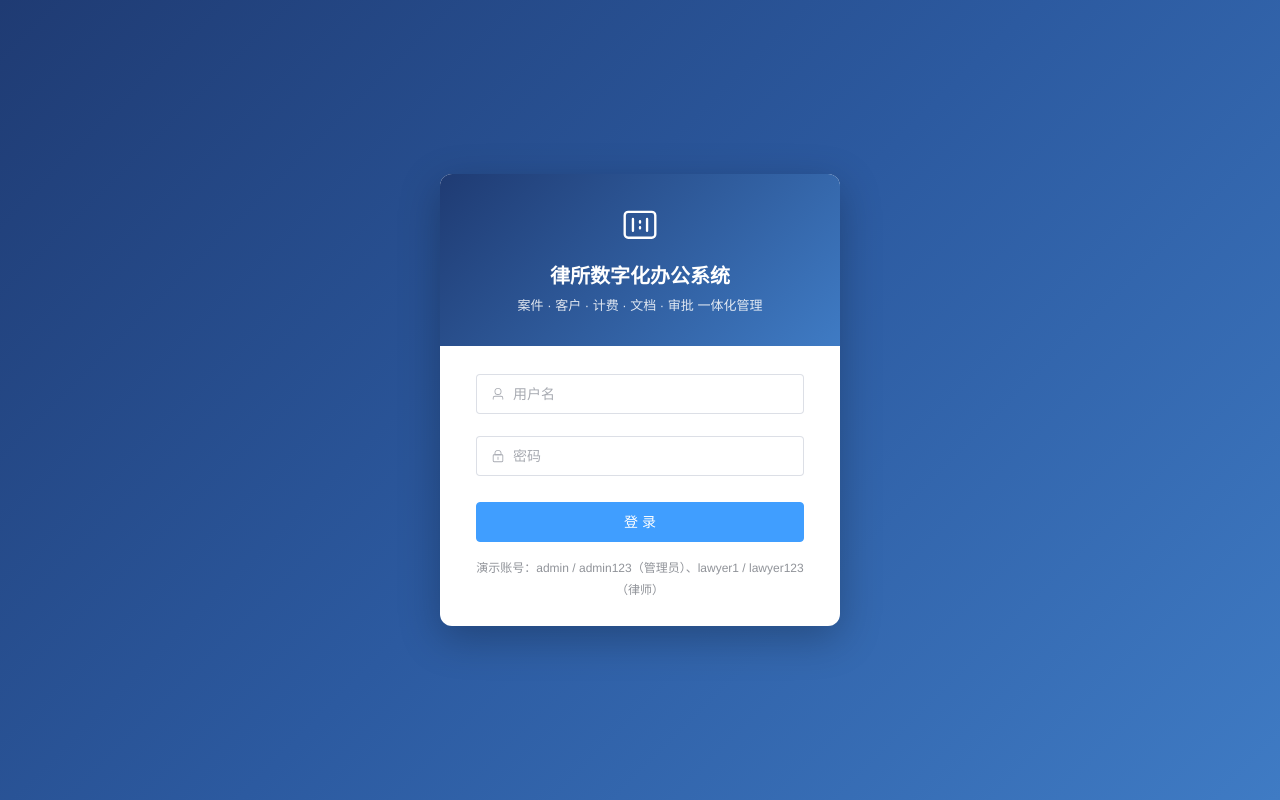
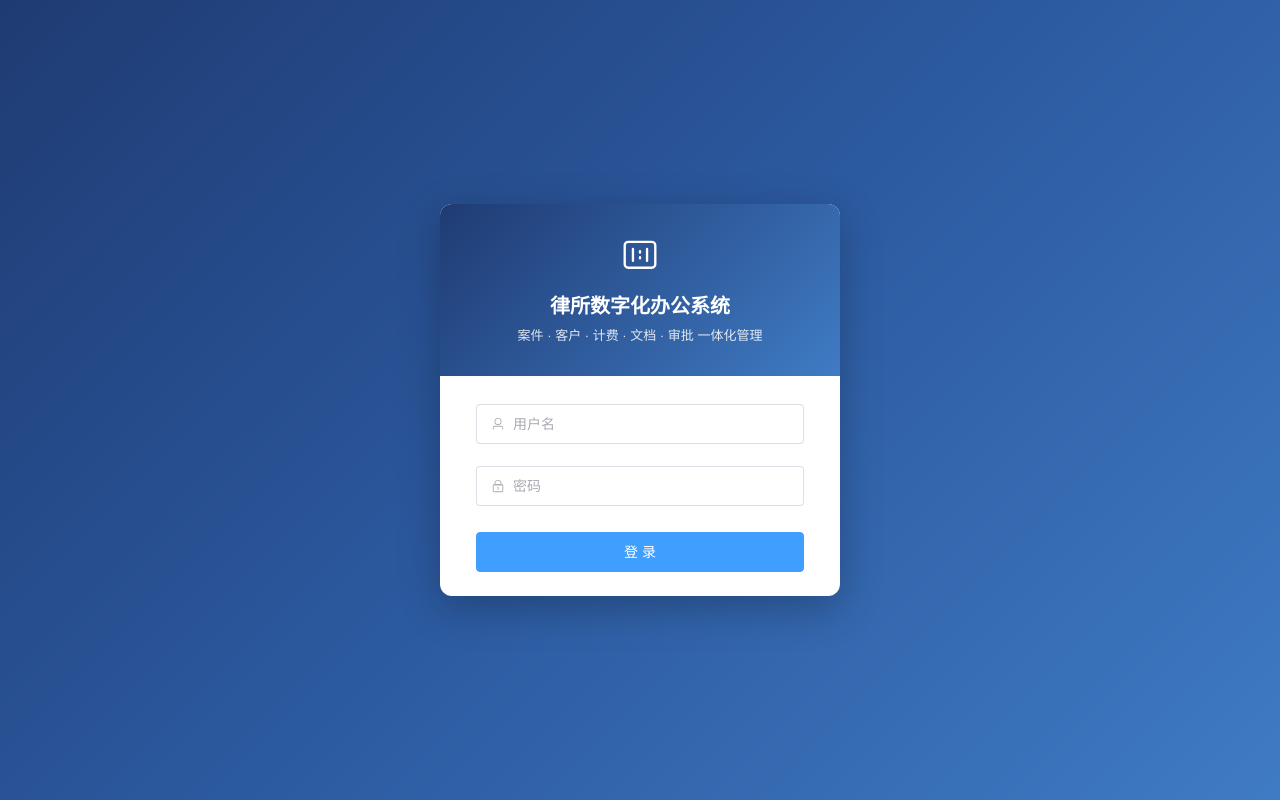
Before and after one commit to 521wanan521-glitch/lawfirm, a Vue app in the folder frontend/: page /login in a window 1280 px wide. Built offline with nearby package versions, Linux system fonts and the light colour scheme.

Commit message:
chore: 移除登录页演示账号提示

```diff
--- a/frontend/src/views/Login.vue
+++ b/frontend/src/views/Login.vue
@@ -23,9 +23,6 @@
           登 录
         </el-button>
       </el-form>
-      <div class="tips">
-        演示账号：admin / admin123（管理员）、lawyer1 / lawyer123（律师）
-      </div>
     </div>
   </div>
 </template>
```
